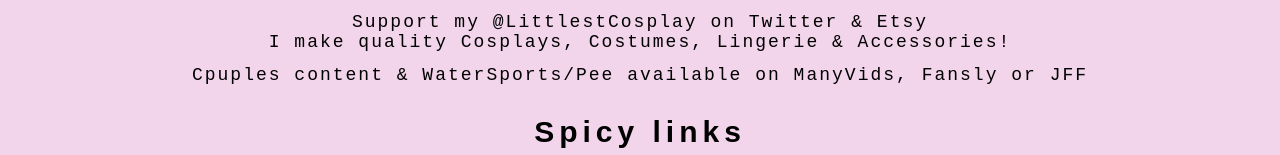
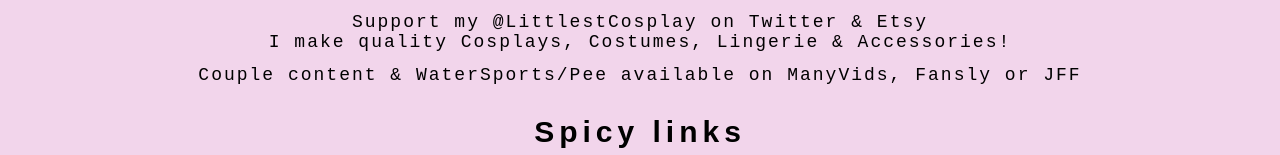
Before and after one commit to Marykathriner/lynxlavorre, a plain HTML site: page index.html in a window 1280 px wide. Shown: the part 581-736 px from the top of the page. Drawn offline with Linux system fonts and the light colour scheme; a web font is replaced by a local one.

Commit message:
Update index.html

```diff
--- a/index.html
+++ b/index.html
@@ -22,7 +22,7 @@
 		<p class="sub-heading">Tips, Donations & Payments can be made with Spankpay</p>
         <p class="sub-heading">Customs can only be ordered on ManyVids or Fansly</p>
 		<p class="sub-heading">Support my @LittlestCosplay on Twitter & Etsy<br>I make quality Cosplays, Costumes, Lingerie & Accessories!</p>
-        <p class="sub-heading">Cpuples content & WaterSports/Pee available on ManyVids, Fansly or JFF</p>
+        <p class="sub-heading">Couple content & WaterSports/Pee available on ManyVids, Fansly or JFF</p>
 
 	</div>
 <!-- Links -->
```
